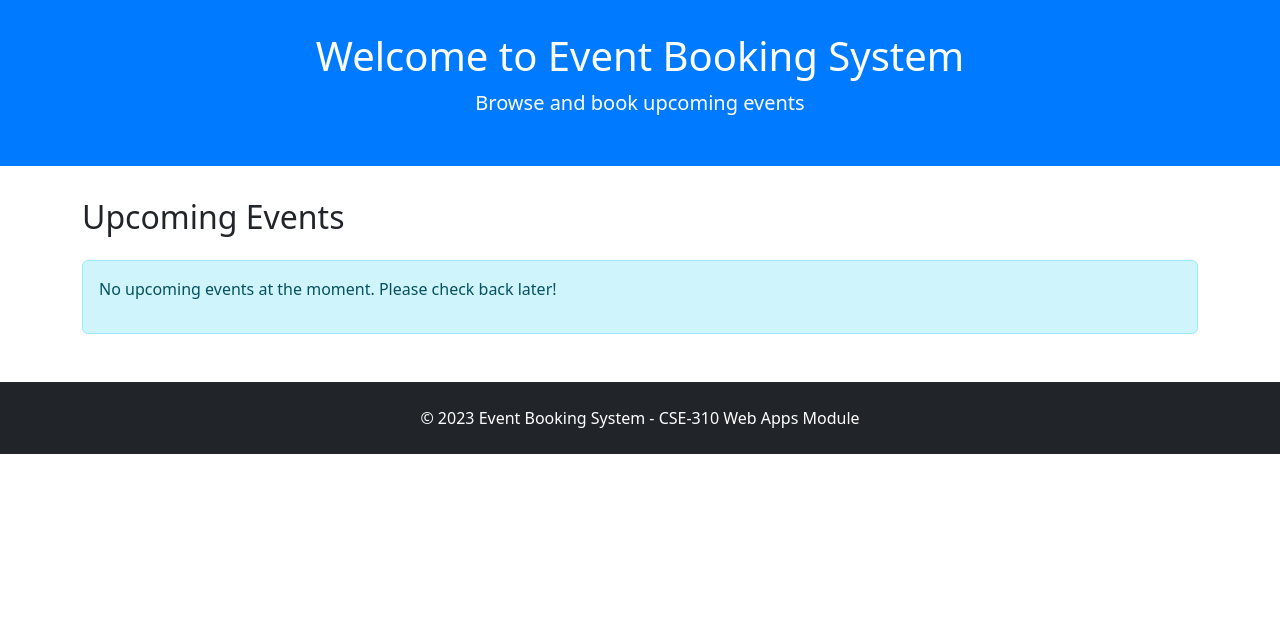
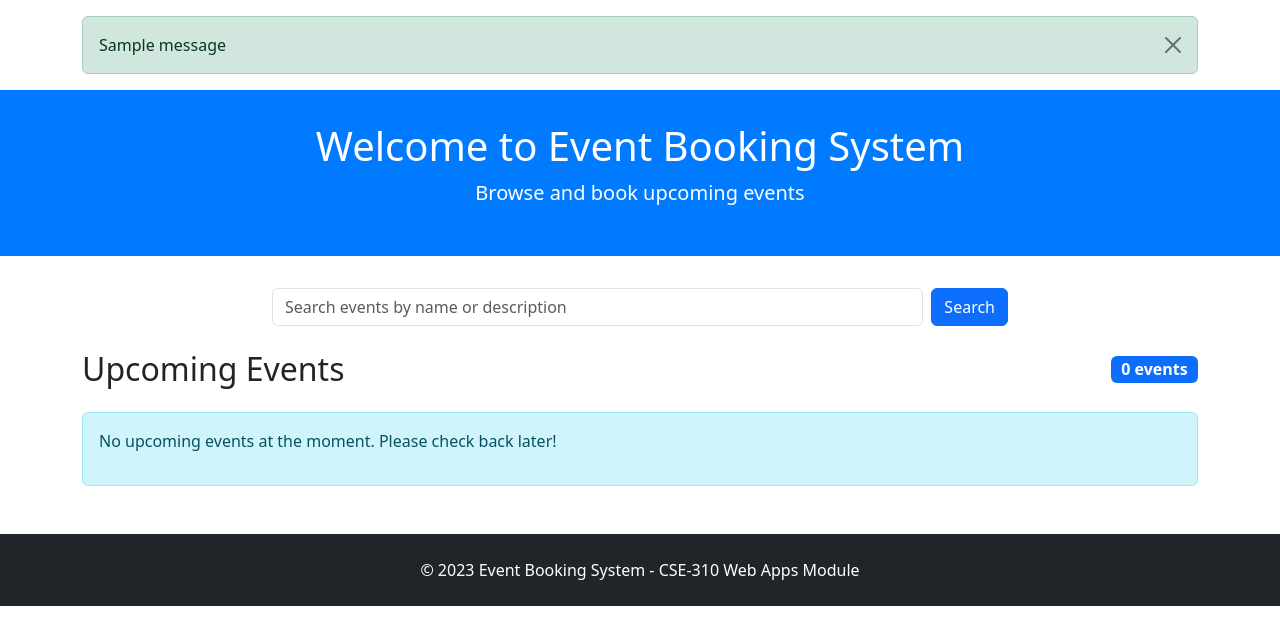
Before and after one commit to jmburu7577/CSE-310-class, a Django app: page / in a window 1280 px wide. Shown: the part 56-684 px from the top of the page. Run offline with Django 5.2, Linux system fonts and the light colour scheme; tables that the repository leaves empty hold one stand-in row (values such as "Sample post"); one stand-in notice (Sample message) is shown.

Commit message:
Finalize Django Event Booking System: models, views, templates, booking logic, admin setup, and sample data complete

```diff
--- a/event_booking_system/events/templates/events/base.html
+++ b/event_booking_system/events/templates/events/base.html
@@ -46,6 +46,18 @@
 
     <!-- Main Content -->
     <main>
+        <!-- Messages -->
+        {% if messages %}
+        <div class="container mt-3">
+            {% for message in messages %}
+            <div class="alert alert-{{ message.tags }} alert-dismissible fade show" role="alert">
+                {{ message }}
+                <button type="button" class="btn-close" data-bs-dismiss="alert" aria-label="Close"></button>
+            </div>
+            {% endfor %}
+        </div>
+        {% endif %}
+
         {% block content %}
         {% endblock %}
     </main>
--- a/event_booking_system/events/templates/events/home.html
+++ b/event_booking_system/events/templates/events/home.html
@@ -11,7 +11,32 @@
 </div>
 
 <div class="container">
-    <h2 class="mb-4">Upcoming Events</h2>
+    <!-- Search Bar -->
+    <div class="row mb-4">
+        <div class="col-md-8 mx-auto">
+            <form method="get" action="{% url 'home' %}" class="d-flex">
+                <input type="text" name="search" class="form-control me-2"
+                       placeholder="Search events by name or description"
+                       value="{{ search_query }}">
+                <button type="submit" class="btn btn-primary">Search</button>
+                {% if search_query %}
+                <a href="{% url 'home' %}" class="btn btn-secondary ms-2">Clear</a>
+                {% endif %}
+            </form>
+        </div>
+    </div>
+
+    <!-- Results Summary -->
+    <div class="d-flex justify-content-between align-items-center mb-4">
+        <h2 class="mb-0">
+            {% if search_query %}
+                Search Results for "{{ search_query }}"
+            {% else %}
+                Upcoming Events
+            {% endif %}
+        </h2>
+        <span class="badge bg-primary fs-6">{{ total_events }} event{{ total_events|pluralize }}</span>
+    </div>
 
     {% if events %}
     <div class="row row-cols-1 row-cols-md-3 g-4">
@@ -24,10 +49,19 @@
                 </div>
                 <ul class="list-group list-group-flush">
                     <li class="list-group-item"><strong>Date:</strong> {{ event.date|date:"F j, Y, g:i a" }}</li>
-                    <li class="list-group-item"><strong>Available Seats:</strong> {{ event.seats_available }}</li>
+                    <li class="list-group-item">
+                        <strong>Available Seats:</strong>
+                        <span class="badge {% if event.seats_available == 0 %}bg-danger{% elif event.seats_available < 10 %}bg-warning text-dark{% else %}bg-success{% endif %}">
+                            {{ event.seats_available }}
+                        </span>
+                    </li>
                 </ul>
                 <div class="card-footer bg-transparent">
-                    <a href="{% url 'event_detail' event.id %}" class="btn btn-primary">View Details</a>
+                    {% if event.seats_available > 0 %}
+                        <a href="{% url 'event_detail' event.id %}" class="btn btn-primary w-100">View Details & Book</a>
+                    {% else %}
+                        <button class="btn btn-secondary w-100" disabled>Fully Booked</button>
+                    {% endif %}
                 </div>
             </div>
         </div>
@@ -35,7 +69,11 @@
     </div>
     {% else %}
     <div class="alert alert-info">
-        <p>No upcoming events at the moment. Please check back later!</p>
+        {% if search_query %}
+            <p>No events found matching "{{ search_query }}". Try a different search term.</p>
+        {% else %}
+            <p>No upcoming events at the moment. Please check back later!</p>
+        {% endif %}
     </div>
     {% endif %}
 </div>
--- a/event_booking_system/events/views.py
+++ b/event_booking_system/events/views.py
@@ -1,28 +1,67 @@
 from django.shortcuts import render, get_object_or_404, redirect
 from django.utils import timezone
+from django.contrib import messages
+from django.db.models import Q
+from django.core.exceptions import ValidationError
 from .models import Event, Booking
 from django import forms
 
 # Create your views here.
 
-class BookingForm(forms.Form):
+class BookingForm(forms.ModelForm):
     """
     Form for booking an event
     Fields:
     - user_name: Name of the user making the booking
     - user_email: Email of the user making the booking
+    - num_seats: Number of seats to book
     """
-    user_name = forms.CharField(max_length=100, widget=forms.TextInput(attrs={'class': 'form-control'}))
-    user_email = forms.EmailField(widget=forms.EmailInput(attrs={'class': 'form-control'}))
+    class Meta:
+        model = Booking
+        fields = ['user_name', 'user_email', 'num_seats']
+        widgets = {
+            'user_name': forms.TextInput(attrs={
+                'class': 'form-control',
+                'placeholder': 'Enter your full name'
+            }),
+            'user_email': forms.EmailInput(attrs={
+                'class': 'form-control',
+                'placeholder': 'Enter your email address'
+            }),
+            'num_seats': forms.NumberInput(attrs={
+                'class': 'form-control',
+                'min': '1',
+                'value': '1'
+            })
+        }
 
 def home(request):
     """
     View for the home page
-    Displays a list of upcoming events
+    Displays a list of upcoming events with search functionality
     """
+    # Get search query from request
+    search_query = request.GET.get('search', '')
+
     # Get all events that are in the future
-    upcoming_events = Event.objects.filter(date__gte=timezone.now()).order_by('date')
-    return render(request, 'events/home.html', {'events': upcoming_events})
+    upcoming_events = Event.objects.filter(date__gte=timezone.now())
+
+    # Apply search filter if query exists
+    if search_query:
+        upcoming_events = upcoming_events.filter(
+            Q(name__icontains=search_query) |
+            Q(description__icontains=search_query)
+        )
+
+    upcoming_events = upcoming_events.order_by('date')
+
+    context = {
+        'events': upcoming_events,
+        'search_query': search_query,
+        'total_events': upcoming_events.count()
+    }
+
+    return render(request, 'events/home.html', context)
 
 def event_detail(request, event_id):
     """
@@ -31,7 +70,18 @@ def event_detail(request, event_id):
     """
     event = get_object_or_404(Event, pk=event_id)
     form = BookingForm()
-    return render(request, 'events/event_detail.html', {'event': event, 'form': form})
+
+    # Get existing bookings for this event
+    recent_bookings = event.bookings.all()[:5]
+
+    context = {
+        'event': event,
+        'form': form,
+        'recent_bookings': recent_bookings,
+        'booking_percentage': event.get_booking_percentage()
+    }
+
+    return render(request, 'events/event_detail.html', context)
 
 def book_event(request, event_id):
     """
@@ -41,30 +91,59 @@ def book_event(request, event_id):
     event = get_object_or_404(Event, pk=event_id)
 
     if request.method == 'POST':
-        form = BookingForm(request.POST)
-        if form.is_valid():
-            # Check if there are seats available
-            if event.seats_available > 0:
+        # Validate form fields only (without model validation)
+        user_name = request.POST.get('user_name', '').strip()
+        user_email = request.POST.get('user_email', '').strip()
+        try:
+            num_seats = int(request.POST.get('num_seats', 1))
+        except (ValueError, TypeError):
+            num_seats = 1
+
+        # Basic validation
+        if not user_name or not user_email:
+            messages.error(request, 'Please provide both name and email.')
+            return redirect('event_detail', event_id=event.id)
+
+        if num_seats < 1:
+            messages.error(request, 'Number of seats must be at least 1.')
+            return redirect('event_detail', event_id=event.id)
+
+        # Check if user already has a booking for this event
+        existing_booking = Booking.objects.filter(
+            event=event,
+            user_email=user_email
+        ).first()
+
+        if existing_booking:
+            messages.error(request, 'You have already booked this event.')
+            return redirect('event_detail', event_id=event.id)
+
+        # Check if there are enough seats available
+        if event.seats_available >= num_seats:
+            try:
                 # Create a new booking
                 booking = Booking(
                     event=event,
-                    user_name=form.cleaned_data['user_name'],
-                    user_email=form.cleaned_data['user_email']
+                    user_name=user_name,
+                    user_email=user_email,
+                    num_seats=num_seats
                 )
                 booking.save()
 
                 # Reduce the number of available seats
-                event.seats_available -= 1
+                event.seats_available -= num_seats
                 event.save()
+
+                messages.success(request, f'Successfully booked {num_seats} seat(s) for {event.name}!')
 
                 # Redirect to the booking confirmation page
                 return redirect('booking_confirmation', booking_id=booking.id)
-            else:
-                # No seats available
-                form.add_error(None, 'Sorry, this event is fully booked.')
-    else:
-        form = BookingForm()
+            except Exception as e:
+                messages.error(request, f'Error creating booking: {str(e)}')
+        else:
+            messages.error(request, f'Sorry, only {event.seats_available} seat(s) available.')
 
+    form = BookingForm()
     return render(request, 'events/event_detail.html', {'event': event, 'form': form})
 
 def booking_confirmation(request, booking_id):
```
Also changed, not shown: event_booking_system/events/admin.py (+65 -4 lines), event_booking_system/events/models.py (+57 -6 lines), event_booking_system/events/migrations/0002_alter_booking_options_alter_event_options_and_more.py (added).
